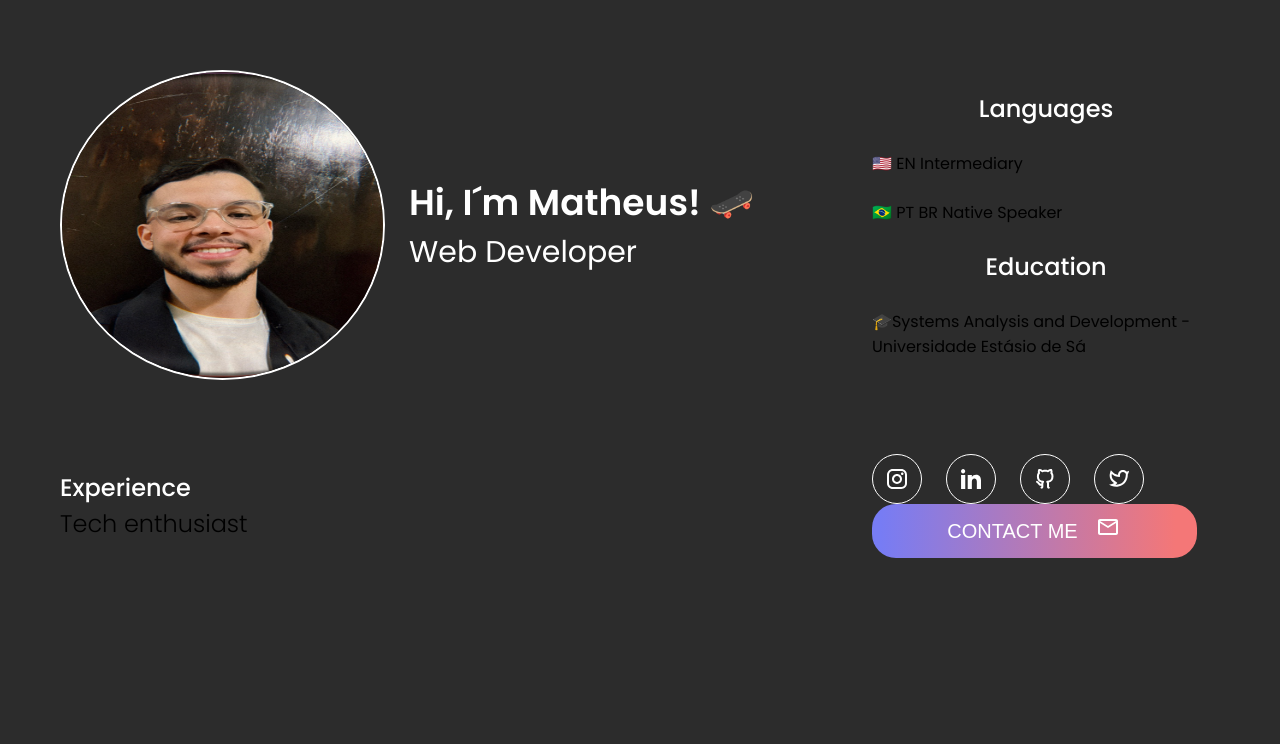
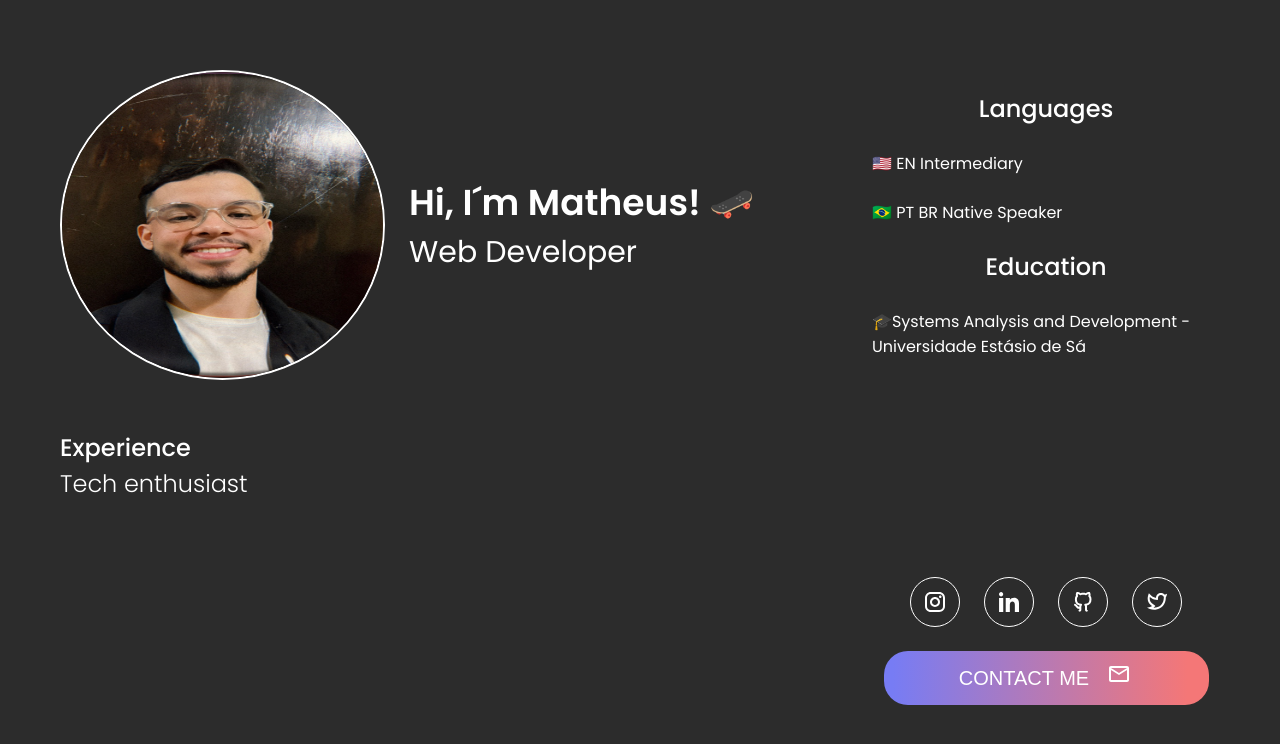
Before and after one commit to mtlouzada/my-portfolio, a Next.js app: page / in a window 1280 px wide. Shown: the top 744 px of the page. Built offline with nearby package versions, Linux system fonts and the light colour scheme.

Commit message:
feat: text color fixed

```diff
--- a/src/app/components/experience/experience.scss
+++ b/src/app/components/experience/experience.scss
@@ -2,6 +2,7 @@
     display: flex;
     flex-direction: column;
     align-items: center;
+    max-width: 500px;
 
     grid-area: experience;
 
--- a/src/app/components/information/information.scss
+++ b/src/app/components/information/information.scss
@@ -3,8 +3,9 @@
     flex-direction: column;
     align-items: center;
     width: 100%;
-
+    max-width: 500px;
     gap: 24px;
+    grid-area: info;
 
     .languages-info {
         display: flex;
--- a/src/app/globals.scss
+++ b/src/app/globals.scss
@@ -1,5 +1,6 @@
 :root {
   --text-primary: white;
+  --text-secondary: #FFFFFF;
   --bg-primary: #2c2c2c;
 }
 
--- a/src/app/styles/home.scss
+++ b/src/app/styles/home.scss
@@ -2,6 +2,7 @@
     display: grid;
     padding: 40px 32px;
     gap: 24px;
+    justify-items: center;
     grid-template-rows: repeat(4, auto);
     grid-template-areas:
     "header"
@@ -9,6 +10,16 @@
     "experience"
     "info";
 
+
+    .buttons {
+        display: flex;
+        align-items: center;
+        justify-content: center;
+        flex-direction: column;
+        gap: 24px;
+        grid-area: btns;
+        width: 100%;
+    }
     .btn-primary {
         background: linear-gradient(90deg, #777cF4 2.62%, #F47777 93.38%);
         border-radius: 24px;
```
